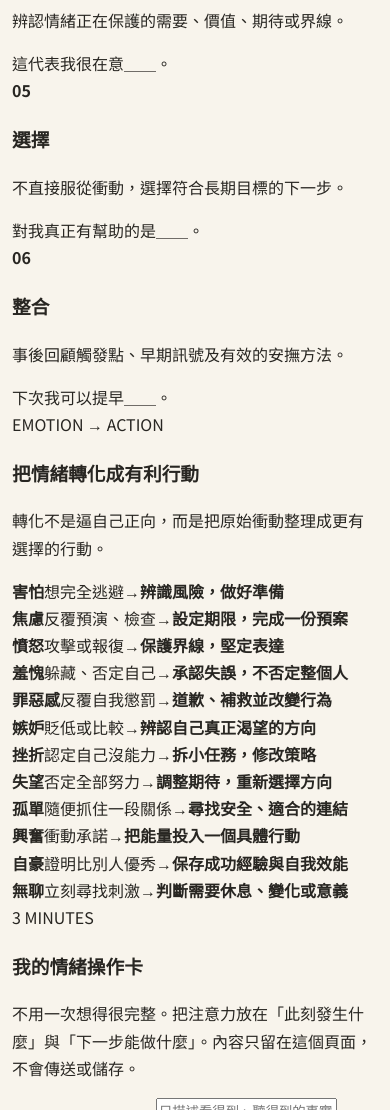
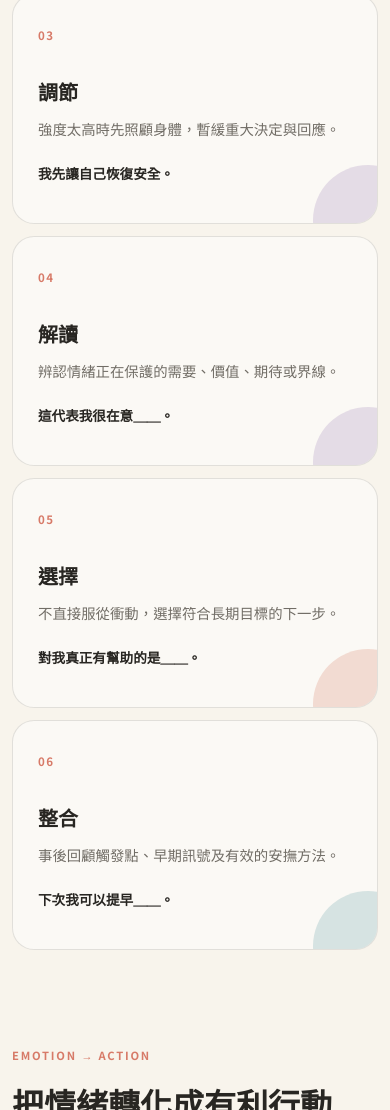
Before and after one commit to StephanieYOU125/emotion-map, a website built with Vite: page index.html in a window 390 px wide. Shown: the part 3831-4941 px from the top of the page. Built offline with nearby package versions, Linux system fonts and the light colour scheme.

Commit message:
Style emotion transformation guide

```diff
--- a/styles.css
+++ b/styles.css
@@ -68,6 +68,7 @@ h1 em { font-family: "Playfair Display", serif; font-style: italic; font-weight:
 
 section { scroll-margin-top: 20px; }
 .map-section, .groups-section { padding: 90px 0; }
+.practice-section { padding: 100px 0; }
 .section-heading { display: flex; align-items: end; justify-content: space-between; gap: 32px; margin-bottom: 34px; }
 .section-heading > div { display: flex; gap: 18px; align-items: baseline; }
 .section-index { color: var(--coral); font-size: .78rem; font-weight: 700; }
@@ -121,6 +122,41 @@ select, .quiet-button { min-height: 48px; padding: 0 14px; border: 1px solid var
 .guide-grid h3 { margin: 28px 0 12px; font-size: 1.05rem; }
 .guide-grid p { color: rgba(248,244,236,.6); font-size: .9rem; }
 
+.process-grid { display: grid; grid-template-columns: repeat(3, 1fr); gap: 12px; counter-reset: step; }
+.process-grid article { position: relative; min-height: 230px; padding: 25px; border: 1px solid var(--line); border-radius: 22px; background: rgba(255,255,255,.48); overflow: hidden; }
+.process-grid article::after { content: ""; position: absolute; width: 110px; height: 110px; border-radius: 50%; right: -46px; bottom: -52px; background: var(--step-color, var(--paper-deep)); opacity: .45; }
+.process-grid article:nth-child(1), .process-grid article:nth-child(6) { --step-color: #a9c8ca; }
+.process-grid article:nth-child(2), .process-grid article:nth-child(5) { --step-color: #e6b5a7; }
+.process-grid article:nth-child(3), .process-grid article:nth-child(4) { --step-color: #c8b9d3; }
+.process-grid b { color: var(--coral); font-size: .72rem; letter-spacing: .12em; }
+.process-grid h3 { margin: 28px 0 8px; font-size: 1.25rem; }
+.process-grid p { margin: 0; color: var(--muted); font-size: .9rem; }
+.process-grid span { display: block; margin-top: 20px; color: var(--ink); font-size: .85rem; font-weight: 600; }
+
+.transformation-block { display: grid; grid-template-columns: 300px 1fr; gap: 54px; margin-top: 90px; }
+.subheading { position: sticky; top: 25px; align-self: start; }
+.subheading > span, .worksheet-intro > span { color: var(--coral); font-size: .7rem; font-weight: 700; letter-spacing: .16em; }
+.subheading h3, .worksheet-intro h3 { margin: 16px 0; font-size: 2rem; line-height: 1.25; }
+.subheading p, .worksheet-intro p { color: var(--muted); }
+.transform-list { border-top: 1px solid var(--line); }
+.transform-list article { display: grid; grid-template-columns: 80px 1fr 32px 1.25fr; gap: 14px; align-items: center; padding: 17px 8px; border-bottom: 1px solid var(--line); }
+.transform-list strong { color: var(--coral); }
+.transform-list span { color: var(--muted); font-size: .88rem; }
+.transform-list i { color: var(--gold); font-style: normal; text-align: center; }
+.transform-list b { font-size: .9rem; font-weight: 600; }
+
+.worksheet { display: grid; grid-template-columns: 310px 1fr; gap: 50px; margin-top: 100px; padding: 44px; border-radius: 28px; background: #2c2b28; color: #f8f4ec; box-shadow: var(--shadow); }
+.worksheet-intro p { color: rgba(248,244,236,.6); }
+#emotion-card { display: grid; gap: 18px; }
+#emotion-card label { display: grid; gap: 7px; }
+#emotion-card label > span { font-size: .82rem; color: rgba(248,244,236,.72); }
+#emotion-card input, #emotion-card textarea { width: 100%; border: 1px solid rgba(255,255,255,.15); border-radius: 12px; padding: 11px 13px; color: #f8f4ec; background: rgba(255,255,255,.07); outline: none; resize: vertical; }
+#emotion-card input:focus, #emotion-card textarea:focus { border-color: #e7b86a; box-shadow: 0 0 0 3px rgba(231,184,106,.12); }
+#emotion-card input::placeholder, #emotion-card textarea::placeholder { color: rgba(248,244,236,.32); }
+.form-pair { display: grid; grid-template-columns: 1fr 130px; gap: 12px; }
+#emotion-card .quiet-button { width: fit-content; color: #f8f4ec; background: transparent; border-color: rgba(255,255,255,.22); }
+#emotion-card .quiet-button:hover { background: rgba(255,255,255,.08); }
+
 .group-grid { display: grid; grid-template-columns: repeat(3, 1fr); gap: 14px; }
 .group-card { min-height: 190px; padding: 24px; border: 1px solid var(--line); border-radius: 22px; background: rgba(255,255,255,.46); transition: transform .2s ease, background .2s ease; }
 .group-card:hover { transform: translateY(-3px); background: rgba(255,255,255,.78); }
@@ -138,6 +174,9 @@ footer p { margin: 0; }
   .map-layout { grid-template-columns: 1fr; }
   .detail-panel { position: static; min-height: 0; }
   .guide-grid { grid-template-columns: repeat(2, 1fr); }
+  .process-grid { grid-template-columns: repeat(2, 1fr); }
+  .transformation-block, .worksheet { grid-template-columns: 1fr; }
+  .subheading { position: static; }
   .guide-grid article:nth-child(2) { border-right: 0; }
   .group-grid { grid-template-columns: repeat(2, 1fr); }
 }
@@ -152,7 +191,12 @@ footer p { margin: 0; }
   .section-heading p { margin-top: 16px; }
   .chart-shell { padding: 4px; border-radius: 20px; }
   .emotion-label { display: none; }
-  .guide-grid, .group-grid { grid-template-columns: 1fr; }
+  .guide-grid, .group-grid, .process-grid { grid-template-columns: 1fr; }
+  .worksheet { padding: 28px 20px; }
+  .form-pair { grid-template-columns: 1fr; }
+  .transform-list article { grid-template-columns: 65px 1fr; gap: 6px 12px; }
+  .transform-list i { display: none; }
+  .transform-list b { grid-column: 2; }
   .guide-grid article { border-right: 0; border-bottom: 1px solid rgba(255,255,255,.16); padding-left: 0 !important; }
   footer { display: block; }
   footer a { display: inline-block; margin-top: 12px; }
```
